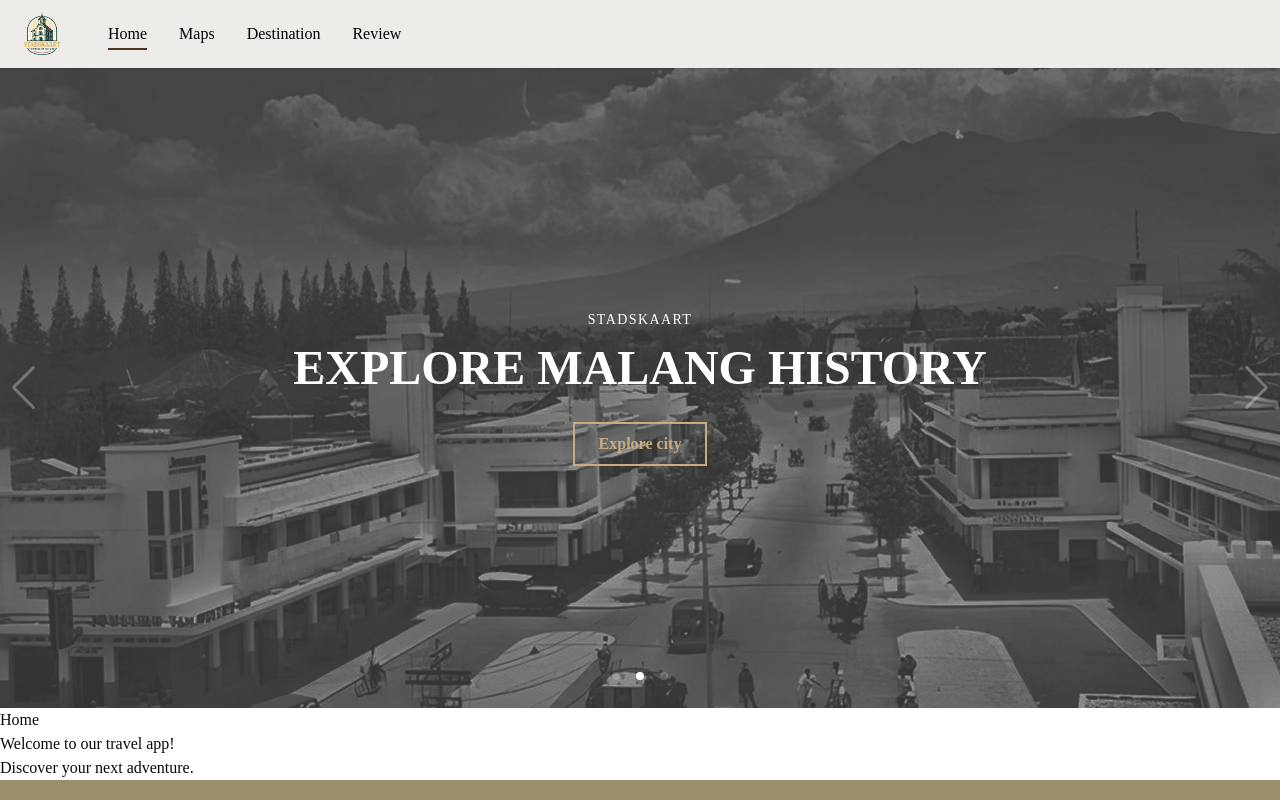
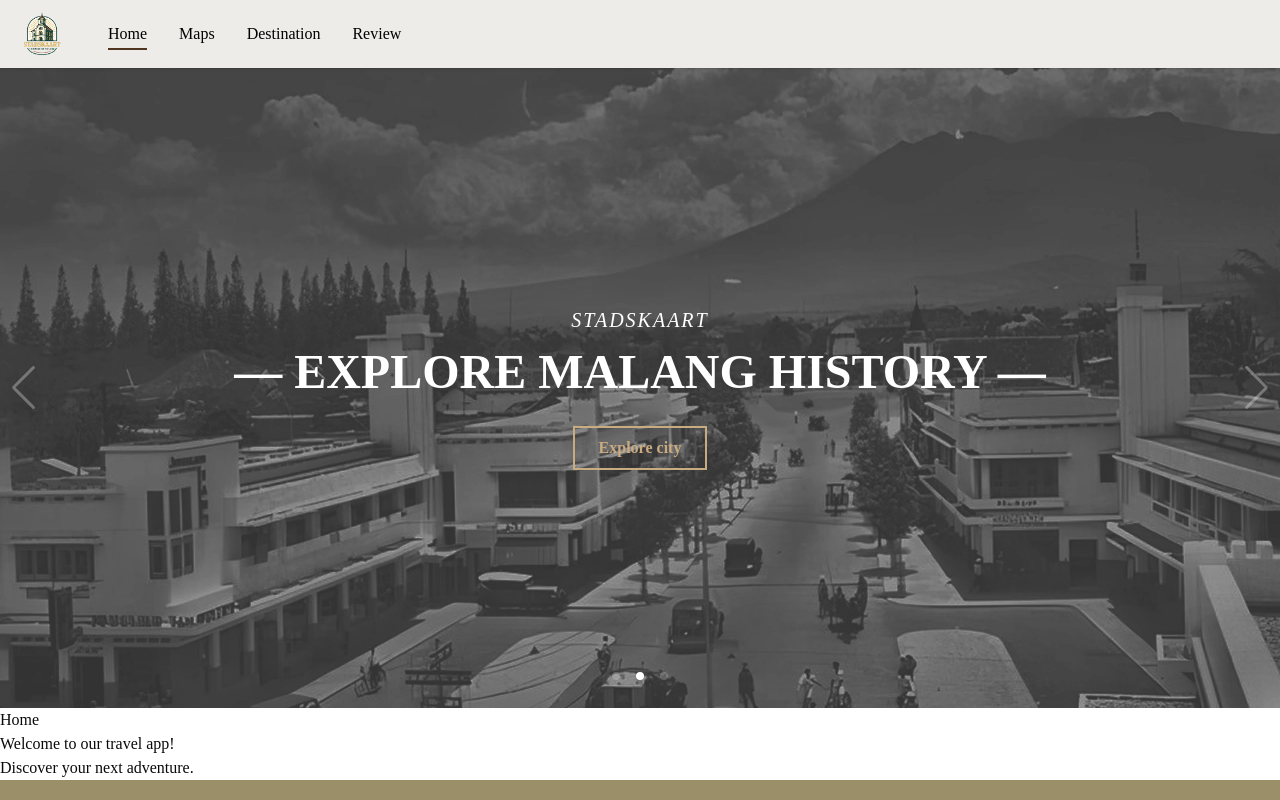
Before and after one commit to Arnabilah27/Heritage_Malang, a React (Vite) app: page / in a window 1280 px wide. Shown: the top 800 px of the page. Built offline with nearby package versions, Linux system fonts and the light colour scheme; a web font is replaced by a local one.

Commit message:
feat: update hero.tsx

```diff
--- a/src/components/Hero.tsx
+++ b/src/components/Hero.tsx
@@ -6,17 +6,17 @@
 const slides = [
   {
     image: "./hero-background.webp",
-    title: "HERITAGE MALANG CITY",
+    title: "— HERITAGE MALANG CITY —",
     subtitle: "STADSKAART",
   },
   {
     image: "./hero-background.webp",
-    title: "EXPLORE MALANG HISTORY",
+    title: "— EXPLORE MALANG HISTORY —",
     subtitle: "STADSKAART",
   },
   {
     image: "./hero-background.webp",
-    title: "DISCOVER CULTURE",
+    title: "— DISCOVER CULTURE —",
     subtitle: "STADSKAART",
   },
 ];
@@ -49,7 +49,7 @@
                 className="absolute inset-0 w-full h-full object-cover brightness-75"
               />
               <div className="absolute inset-0 flex flex-col items-center justify-center text-white text-center px-4 z-10">
-                <h4 className="text-sm tracking-widest mb-2 uppercase">
+                <h4 className="text-xl italic tracking-widest mb-2 uppercase">
                   {slide.subtitle}
                 </h4>
                 <h1 className="text-4xl md:text-5xl font-bold leading-tight text-balance">
```
